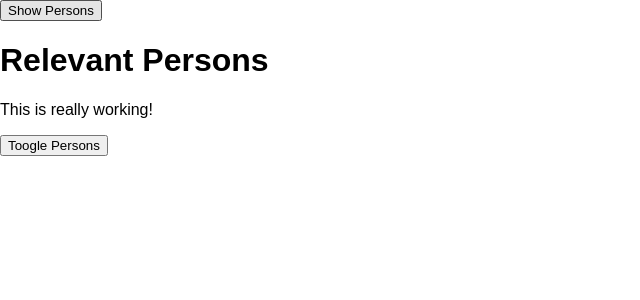
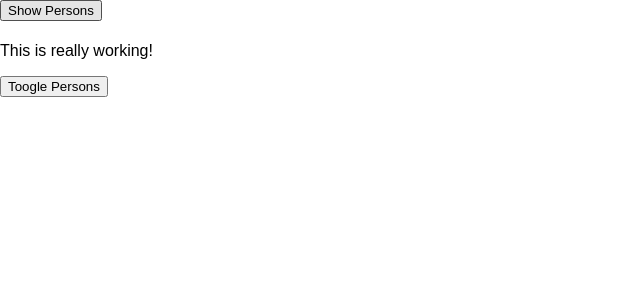
Before and after one commit to gabifija/react-redux-app, a React (Create React App) app: page / in a window 1280 px wide. Shown: the top 300 px of the page, without its empty margins (0-640 px from the left). Built offline with nearby package versions, Linux system fonts and the light colour scheme.

Commit message:
Added higher orger components

```diff
--- a/src/components/Persons/Person/Person.js
+++ b/src/components/Persons/Person/Person.js
@@ -1,7 +1,8 @@
 import React, { Component } from 'react';
 
 import classes from './Person.css';
-import WithClass from '../../../hoc/WithClass';
+import withClass from '../../../hoc/withClass';
+import Aux from '../../../hoc/Aux';
 
 class Person extends Component {
   constructor(props) {
@@ -19,13 +20,13 @@
 
   render () {
     return (
-      <WithClass classes={classes.Person}>
+      <Aux>
         <p onClick={this.props.click}>I'm {this.props.name} and I am {this.props.age} years old!</p>
         <p>{this.props.children}</p>
         <input type="text" onChange={this.props.changed} value={this.props.name} />
-      </WithClass>
+      </Aux>
     )
   }
 }
 
-export default Person;
+export default withClass(Person, classes.Person);
--- a/src/containers/App.js
+++ b/src/containers/App.js
@@ -3,7 +3,8 @@
 import classes from './App.css';
 import Persons from '../components/Persons/Persons';
 import Cockpit from '../components/Cockpit/Cockpit';
-import WithClass from '../hoc/WithClass';
+import Aux from '../hoc/Aux';
+import withClass from '../hoc/withClass';
 
 class App extends PureComponent {
 	constructor(props) {
@@ -88,7 +89,7 @@
   	}
 
   	return (
-			<WithClass classes={classes.App}>
+			<Aux>
 				<button onClick={() => {this.setState({showPersons: true})}}>Show Persons</button>
 				<Cockpit
 					appTitle={this.props.title}
@@ -96,10 +97,10 @@
 					persons={this.state.persons}
 					clicked={this.tooglePersonsHandler} />
 				{persons}
-			</WithClass>
+			</Aux>
   	);
     	// return React.createElement('div', {className: 'App' }, React.createElement('h1', null, 'Hi, I am React App'));
   }
 }
 
-export default App;
+export default withClass(App, classes.App);
--- a/src/hoc/WithClass.js
+++ b/src/hoc/WithClass.js
@@ -1,9 +1,11 @@
 import React from 'react';
 
-const withClass = (props) => (
-  <div className={props.classes}>
-    {props.children}
-  </div>
-);
+const withClass = (WrappedComponent, className) => {
+  return (props) => (
+    <div className={className}>
+      <WrappedComponent />
+    </div>
+  )
+}
 
 export default withClass;
```
